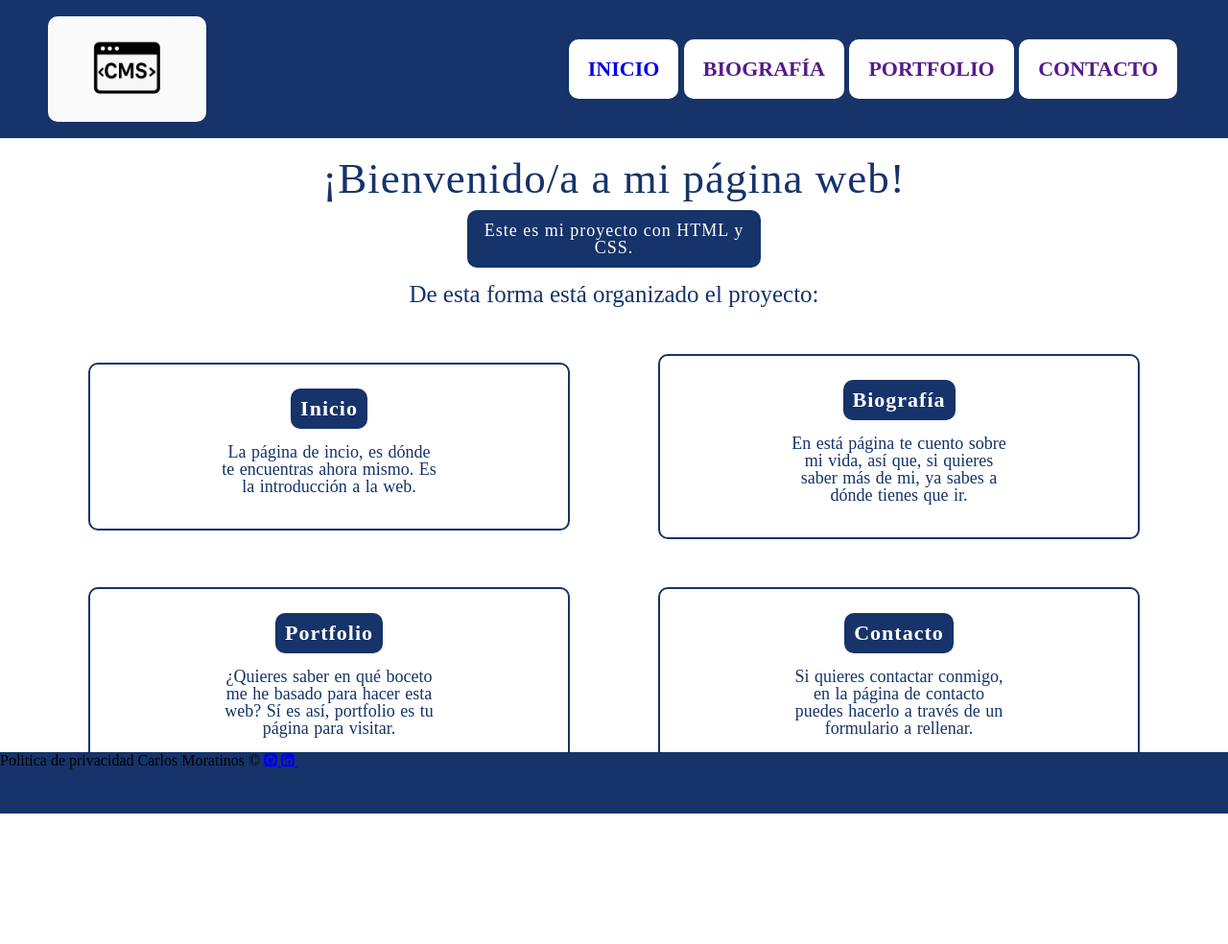
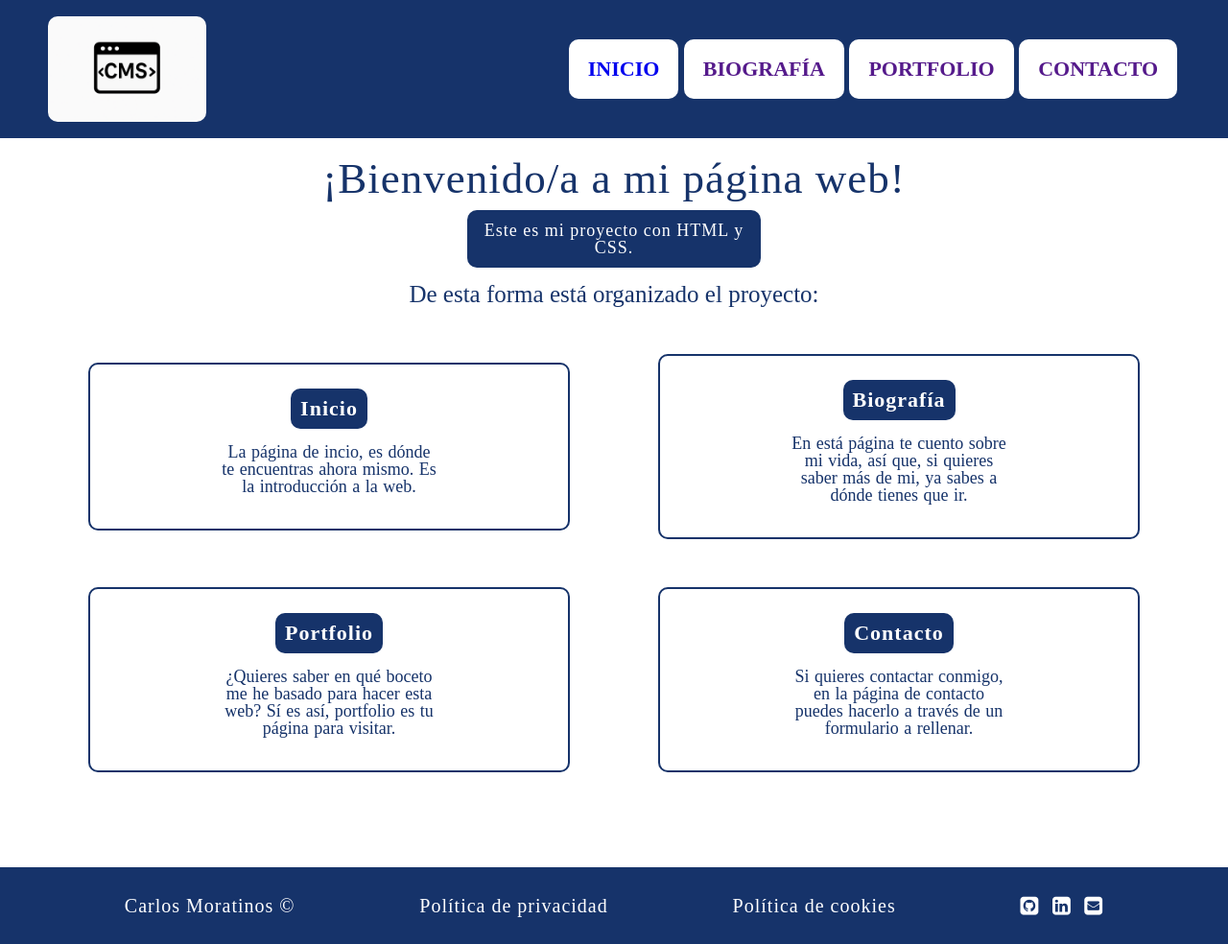
Before and after one commit to carlos-morata/landing_web, a plain HTML site: page index.html in a window 1280 px wide. Shown: the whole page at 96% size. Before the commit the page ends 848 px from the top, so only its background shows below. Drawn offline with Linux system fonts and the light colour scheme.

Commit message:
pagina principal completa

```diff
--- a/index.html
+++ b/index.html
@@ -63,8 +63,10 @@
         </section>
     </main>
     <footer class="site-footer">
-        <span class="privacity">Politica de privacidad</span>
-        <span class="name">Carlos Moratinos &copy;</span>
+        <p class="name">Carlos Moratinos &copy;</p>
+        <p class="privacity">Política de privacidad</p>
+        <p class="cookies">Política de cookies</p>
+        <section class="footer-links">
             <a href="https://github.com/carlos-morata">
                 <i class="fa fa-github-square"></i>
             </a>
@@ -72,8 +74,9 @@
                 <i class="fa fa-linkedin-square"></i>
             </a>
             <a href="https://mail.google.com/">
-            <i class="fa fa-email-square"></i>
+                <i class="fa fa-envelope-square"></i>
             </a>
+        </section>
     </footer>
 </body>
 </html>
--- a/styles.css
+++ b/styles.css
@@ -119,7 +119,7 @@ table {
     flex-direction: column;
     text-align: center;
     width: 100vw;
-    height: 80vh;
+    height: 95vh;
     box-sizing: border-box;
 }
 
@@ -192,7 +192,26 @@ table {
 
 /* ESTILOS FOOTER */
 .site-footer {
+    display: flex;
+    align-items: center;
+    justify-content: space-evenly;
     width: 100vw;
-    height: 8vh;
+    height: 10vh;
     background-color: var(--colorBlue);
 }
+
+.privacity, .name, .fa, .cookies {
+    color: var(--colorWhite);
+    letter-spacing: 1px;
+    font-size: 20px;
+}
+
+.footer-links a {
+    font-size: 22px;
+    text-decoration: none;
+    margin-right: 8px;
+}
+
+.footer-links a:last-child {
+    margin-right: 0px;
+}
```
Lines whose indentation alone changed are shown as unchanged.
